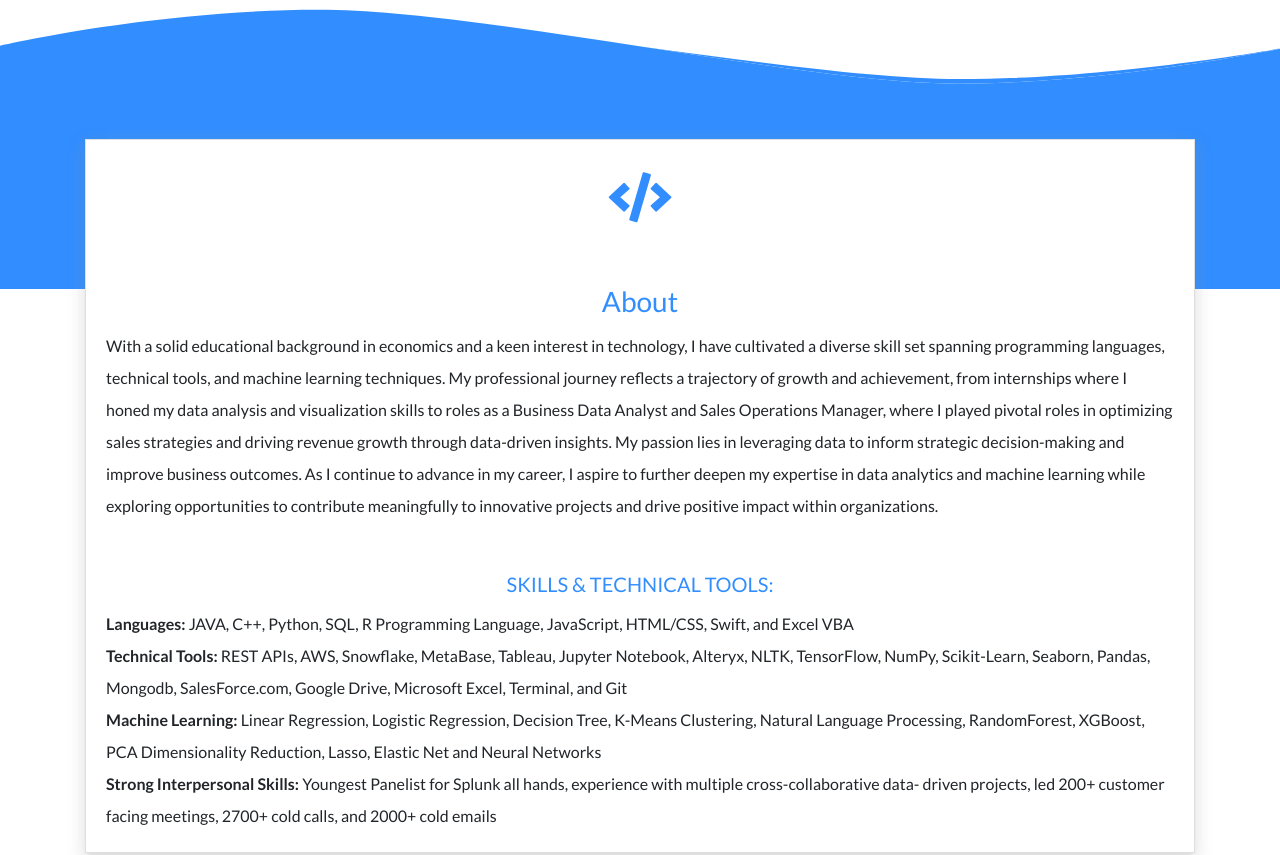
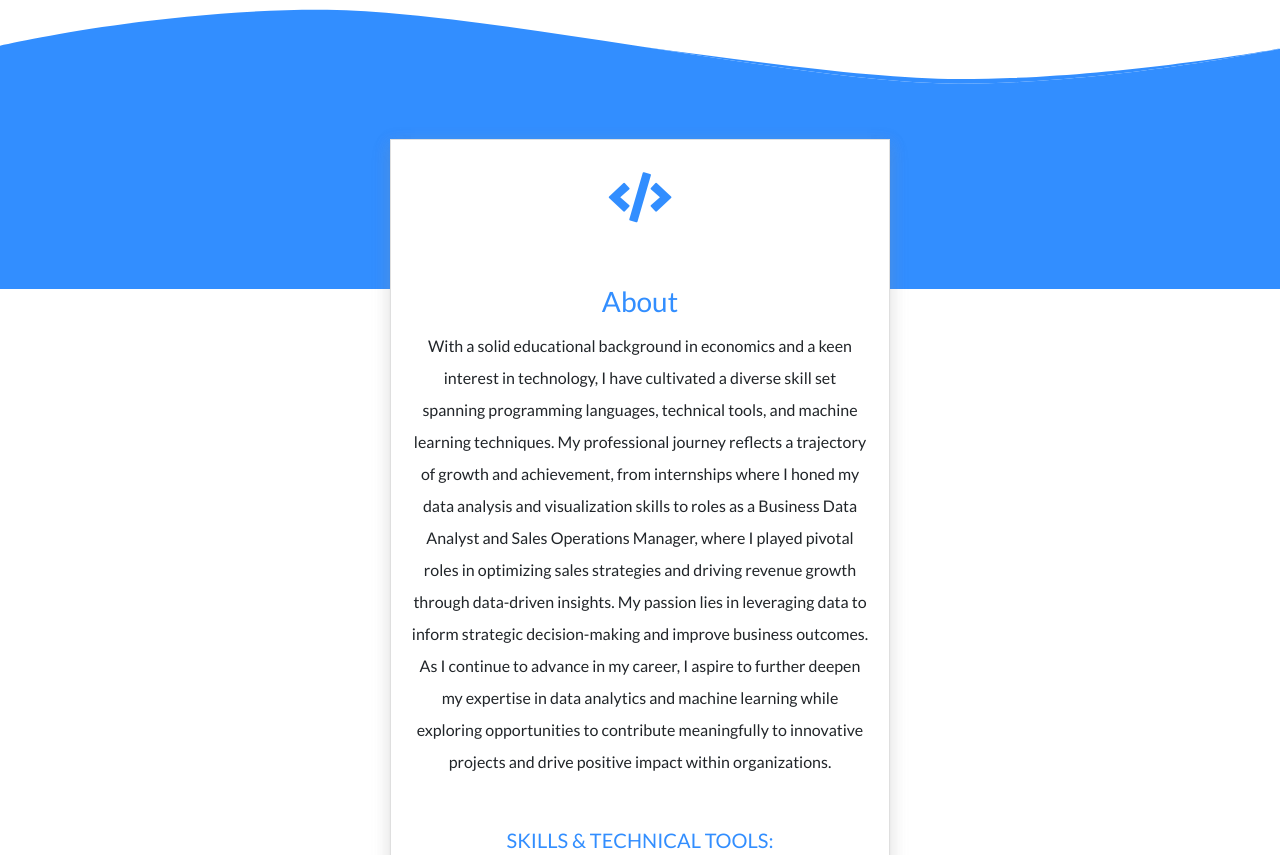
Before and after one commit to rbono22/rbono22.github.io, a plain HTML site: page index.html in a window 1280 px wide. Shown: the part 740-1595 px from the top of the page. Drawn offline with nearby package versions, Linux system fonts and the light colour scheme.

Commit message:
Update app.css

```diff
--- a/assets/css/app.css
+++ b/assets/css/app.css
@@ -64,9 +64,10 @@ html, body {
   .custom-card {
     transform: translateY(-150px);
     text-align: center;
-    /* width: 500px; */
-    /* max-width: 90%; */
+    width:500px;
+    max-width: 90%;
     margin: 0 auto;
+
   }
 
   .card {
@@ -103,7 +104,6 @@ html, body {
 
   .card-text {
     line-height: 2;
-    text-align: left;
   }
 
   .card-icon{
@@ -251,7 +251,7 @@ html, body {
            left: 0;
       }
        #timeline .timeline-item .timeline-content {
-           width: 100%;
+           width: 90%;
            float: right;
       }
        #timeline .timeline-item .timeline-content:before, #timeline .timeline-item .timeline-content.right:before {
```
